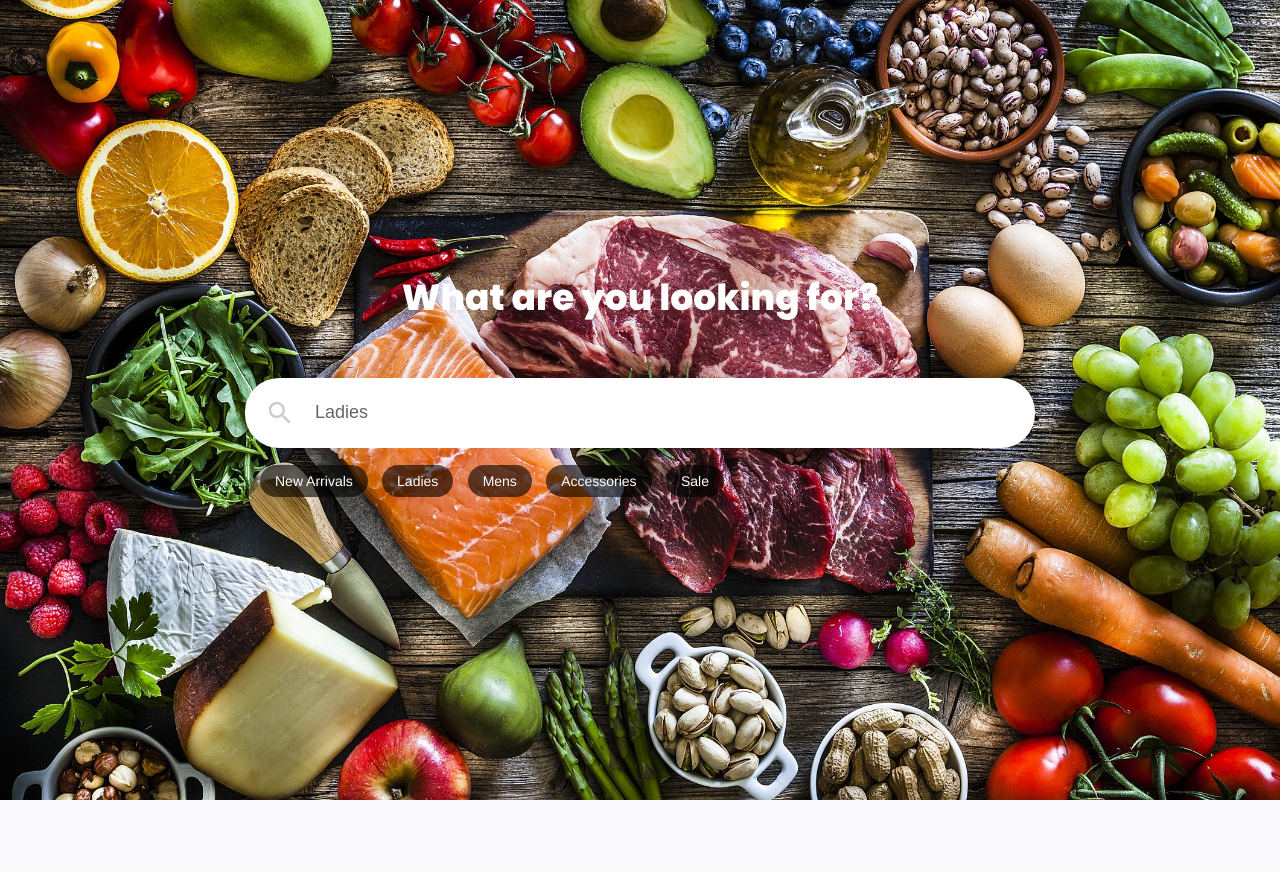
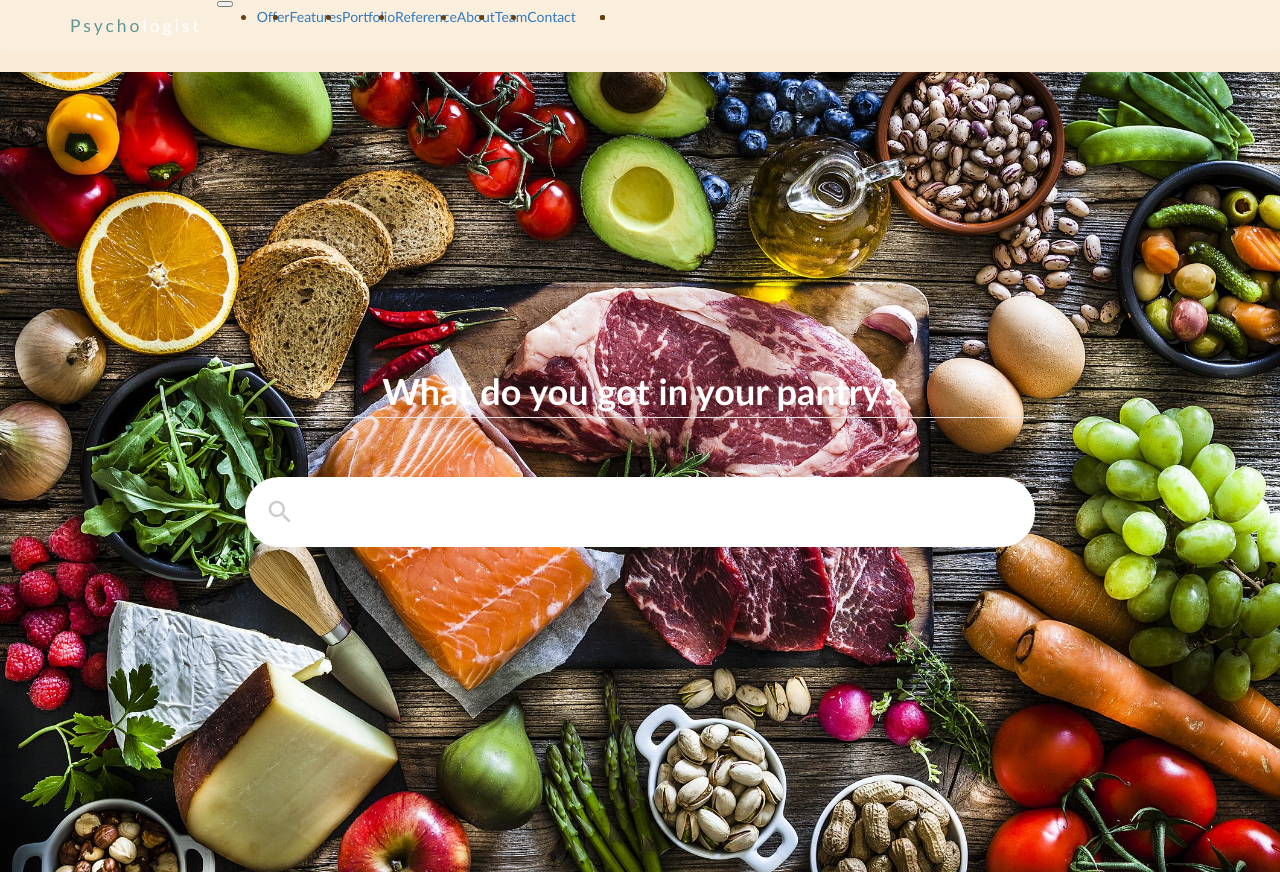
Before and after one commit to SnappiBrawn/WTF, a PHP site: page / in a window 1280 px wide. Before the commit the page ends 800 px from the top, so only its background shows below. Run offline with PHP 8.4, Linux system fonts and the light colour scheme.

Commit message:
Development-12-07-23

```diff
--- a/index.php
+++ b/index.php
@@ -1,17 +1,18 @@
 <html>
   <head>
     <meta http-equiv="Content-Type" content="text/html; charset=UTF-8" />
+    <title>WTF | Home</title>
     <meta name="viewport" content="width=device-width, initial-scale=1" />
-    <meta http-equiv="X-UA-Compatible" content="IE=edge" />
-    <meta name="author" content="colorlib.com">
     <link href="https://fonts.googleapis.com/css?family=Poppins:400,800" rel="stylesheet" />
     <link href="css/main.css" rel="stylesheet" />
   </head>
   <body>
+  <?php include 'utils/styles.php' ?>
+  <?php include 'utils/header.php' ?>
     <div class="s006">
       <form>
         <fieldset>
-          <legend>What are you looking for?</legend>
+          <legend>What do you got in your pantry?</legend>
           <div class="inner-form">
             <div class="input-field">
               <button class="btn-search" type="button">
@@ -19,18 +20,11 @@
                   <path d="M15.5 14h-.79l-.28-.27C15.41 12.59 16 11.11 16 9.5 16 5.91 13.09 3 9.5 3S3 5.91 3 9.5 5.91 16 9.5 16c1.61 0 3.09-.59 4.23-1.57l.27.28v.79l5 4.99L20.49 19l-4.99-5zm-6 0C7.01 14 5 11.99 5 9.5S7.01 5 9.5 5 14 7.01 14 9.5 11.99 14 9.5 14z"></path>
                 </svg>
               </button>
-              <input id="search" type="text" placeholder="" value="Ladies" />
+              <input id="search" type="text" placeholder="" />
             </div>
-          </div>
-          <div class="suggestion-wrap">
-            <span>New Arrivals</span>
-            <span>Ladies</span>
-            <span>Mens</span>
-            <span>Accessories</span>
-            <span>Sale</span>
           </div>
         </fieldset>
       </form>
     </div>
-  </body><!-- This templates was made by Colorlib (https://colorlib.com) -->
+  </body>
 </html>
--- a/utils/header.php
+++ b/utils/header.php
@@ -1,45 +1,94 @@
-<?php
-?>
+<style>
+.navbar-scroll .nav-link, .navbar-scroll .navbar-toggler-icon, .navbar-scroll .navbar-brand {
+  color: #fff;
+}
 
-<style>
-    .navbar{
-        background-image: linear-gradient(145deg, brown, black);
-        display: flex;
-        align-items: center;
-        justify-content: center;
-    }
+.navbar-scrolled .nav-link,
+.navbar-scrolled .navbar-toggler-icon,
+.navbar-scrolled .navbar-brand {
+  color: #fff;
+}
 
-    .nav-logo{
-        height: 100px;
-        width: 100px;
-        position:relative
-        left: ;
-    }
+.navbar-scroll,
+.navbar-scrolled {
+  background-color: #cbbcb1;
+}
 
-    .nav-options{
-        display: flex;
-        gap: 20px;
-    }
+.mask-custom {
+  backdrop-filter: blur(0px);
+  background-color: rgba(255, 255, 255, .15);
+}
 
-    .nav-options > a{
-        font-family: Impact, 'Arial Narrow Bold', sans-serif;
-        font-size: 2em;
-        color:azure;
+.navbar-brand {
+  font-size: 1.75rem;
+  letter-spacing: 3px;
+}
+</style>
+<header>
+  <!-- Navbar -->
+  <nav class="navbar navbar-expand-lg navbar-light fixed-top mask-custom shadow-0">
+    <div class="container">
+      <a class="navbar-brand" href="#!"><span style="color: #5e9693;">Psycho</span><span style="color: #fff;">logist</span></a>
+      <button class="navbar-toggler" type="button" data-mdb-toggle="collapse"
+        data-mdb-target="#navbarSupportedContent" aria-controls="navbarSupportedContent" aria-expanded="false"
+        aria-label="Toggle navigation">
+        <i class="fas fa-bars"></i>
+      </button>
+      <div class="collapse navbar-collapse" id="navbarSupportedContent">
+        <ul class="navbar-nav me-auto">
+          <li class="nav-item">
+            <a class="nav-link" href="#!">Offer</a>
+          </li>
+          <li class="nav-item">
+            <a class="nav-link" href="#!">Features</a>
+          </li>
+          <li class="nav-item">
+            <a class="nav-link" href="#!">Portfolio</a>
+          </li>
+          <li class="nav-item">
+            <a class="nav-link" href="#!">Reference</a>
+          </li>
+          <li class="nav-item">
+            <a class="nav-link" href="#!">About</a>
+          </li>
+          <li class="nav-item">
+            <a class="nav-link" href="#!">Team</a>
+          </li>
+          <li class="nav-item">
+            <a class="nav-link" href="#!">Contact</a>
+          </li>
+        </ul>
+        <ul class="navbar-nav d-flex flex-row">
+          <li class="nav-item me-3 me-lg-0">
+            <a class="nav-link" href="#!">
+              <i class="fas fa-shopping-cart"></i>
+            </a>
+          </li>
+          <li class="nav-item me-3 me-lg-0">
+            <a class="nav-link" href="#!">
+              <i class="fab fa-twitter"></i>
+            </a>
+          </li>
+          <li class="nav-item me-3 me-lg-0">
+            <a class="nav-link" href="#!">
+              <i class="fab fa-instagram"></i>
+            </a>
+          </li>
+        </ul>
+      </div>
+    </div>
+  </nav>
+  <!-- Navbar -->
 
-        cursor: pointer;
-    }
-    </style>
+  <!--Section: Design Block-->
+  <section>
+    <!-- Intro -->
+    <div id="intro" class="bg-image vh-100" style="
+          background-image: url('https://mdbootstrap.com/img/Photos/new-templates/psychologist/img1.jpg');
+        ">
 
-<header class="navbar">
-    <div class="nav-logo">
-        <img src="images/logo.jpg" alt="logo GON!" style="height:inherit; width: inherit">
     </div>
-    <nav class="nav-options">
-        <a> Find Food </a>
-        <a> Recipe Book </a>
-        <a>  </a>
-        <a> My Recipes </a>
-        <a> Login </a>
-    </nav>
-
+    <!-- Intro -->
+  </section>
+  <!--Section: Design Block-->
 </header>
```
Also changed, not shown: 1 other file.
